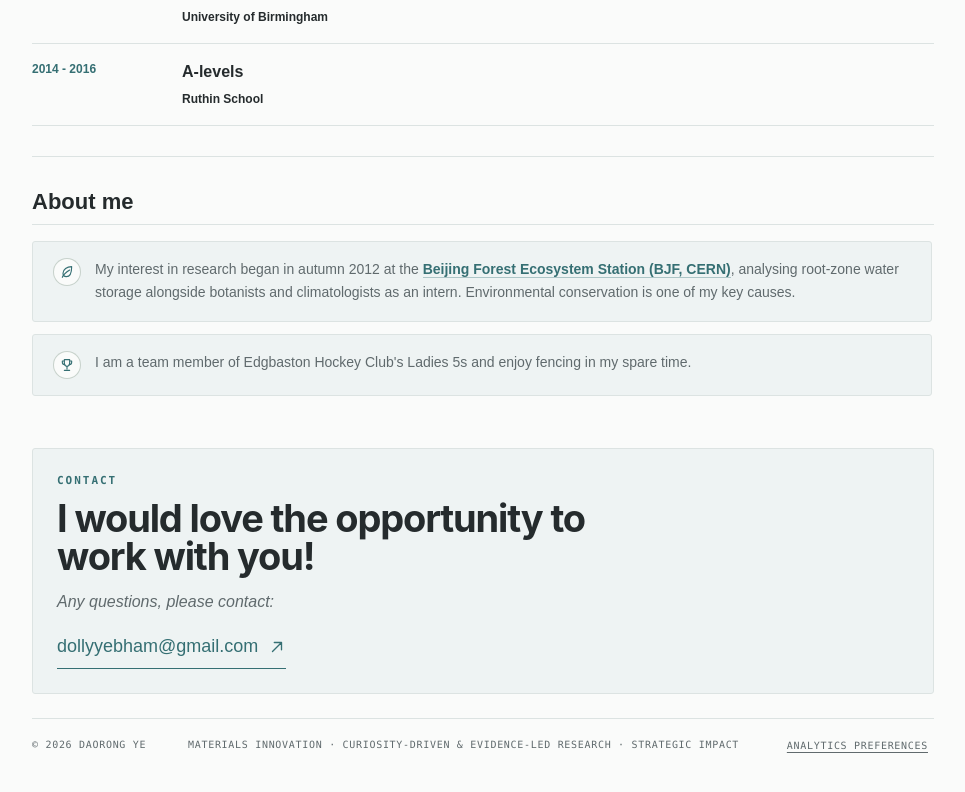
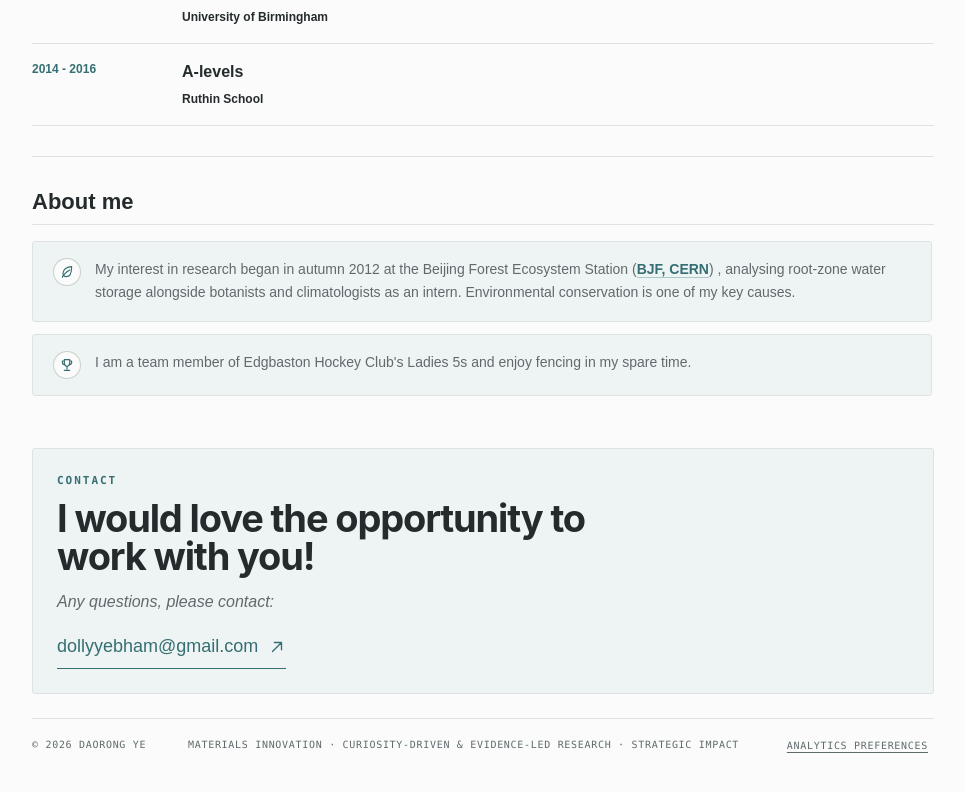
Before and after one commit to daorong-y/portfolio, a React (Vite) app: page / in a window 1280 px wide. Shown: the part 4258-5050 px from the top of the page, without its empty margins (294-1259 px from the left). Built offline with nearby package versions, Linux system fonts and the light colour scheme.

Commit message:
Link only BJF CERN in About me

```diff
--- a/src/App.tsx
+++ b/src/App.tsx
@@ -705,14 +705,16 @@ export default function Home() {
               </span>
               <span>
                 My interest in research began in autumn 2012 at the{" "}
+                Beijing Forest Ecosystem Station (
                 <a
                   className="supervisor-link"
                   href="https://deims.org/9516fa76-79cc-4620-bc27-e721cdaf0db3"
                   target="_blank"
                   rel="noreferrer"
                 >
-                  Beijing Forest Ecosystem Station (BJF, CERN)
+                  BJF, CERN
                 </a>
+                )
                 , analysing root-zone water storage alongside botanists and climatologists as an
                 intern. Environmental conservation is one of my key causes.
               </span>
```
